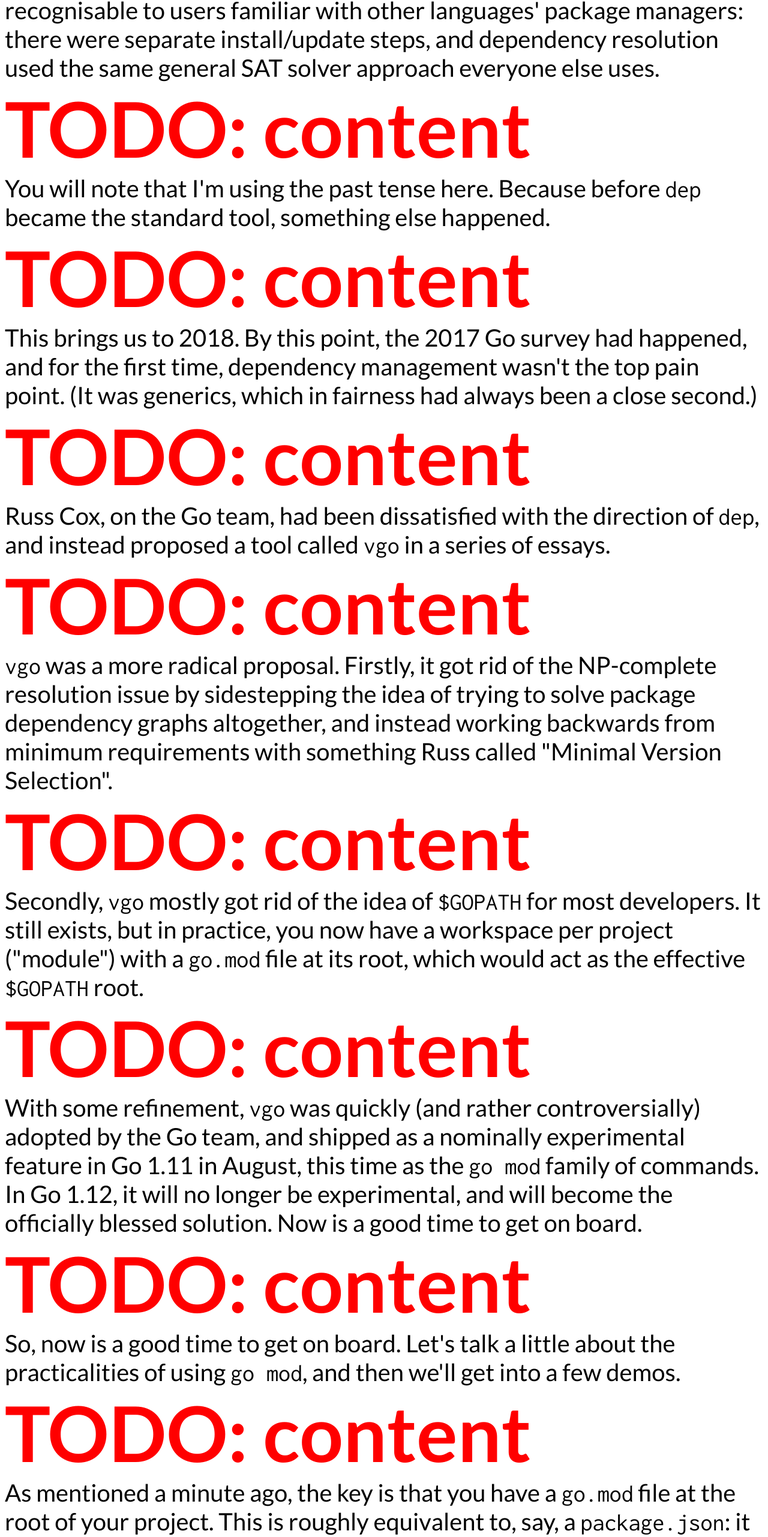
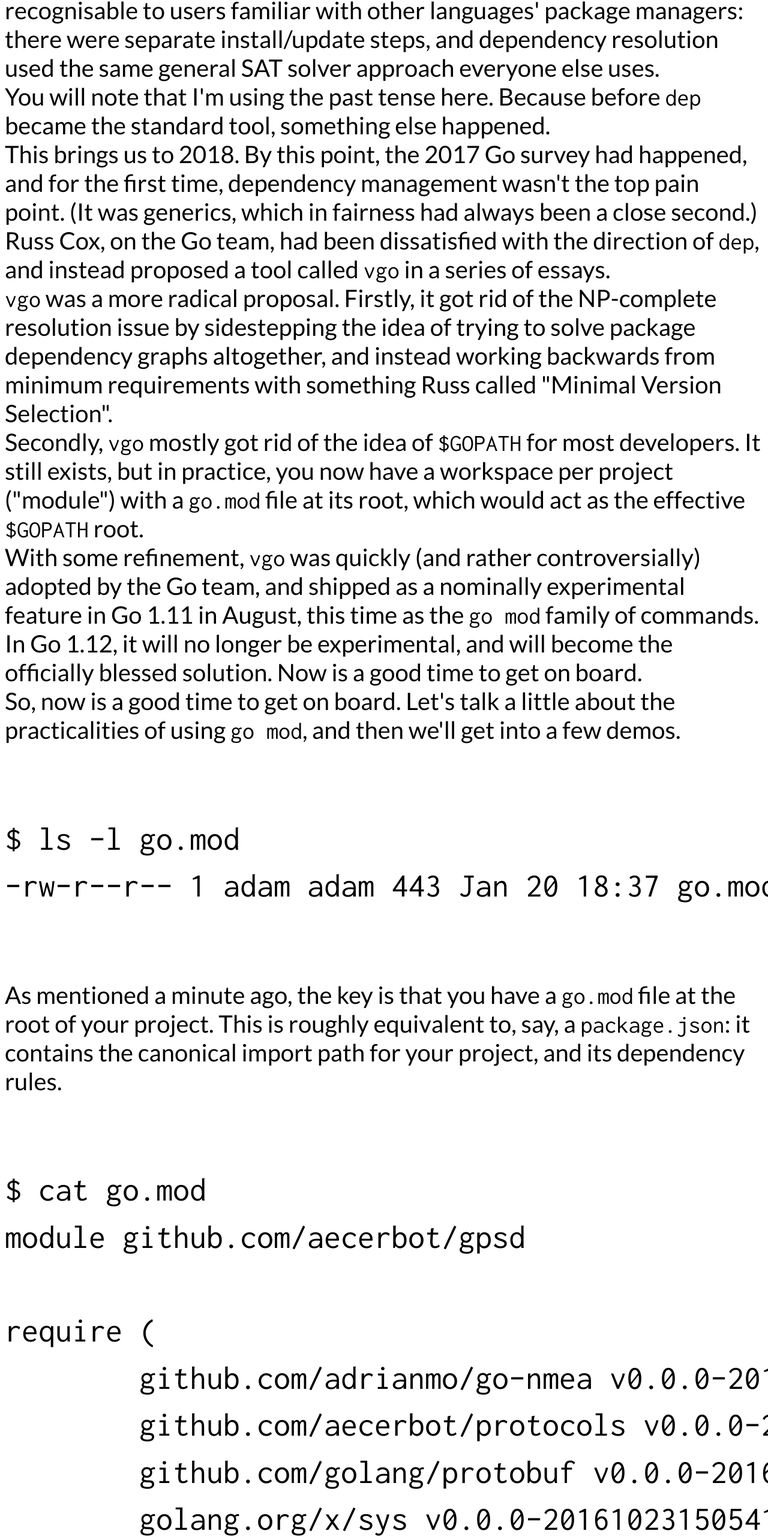
Before and after one commit to LawnGnome/what-the-dep, a website built with webpack: page content.html in a window 1280 px wide. Shown: the part 3358-5921 px from the top of the page at 60% size. Built offline with nearby package versions, Linux system fonts and the light colour scheme; what reveal.js would draw is missing.

Commit message:
Final updates, I hope.

```diff
--- a/content.html
+++ b/content.html
@@ -136,8 +136,7 @@
 						</aside>
 					</section>
 
-					<section id="ruh-roh">
-						<div class="todo">content</div>
+					<section id="ruh-roh" data-background="images/storm.jpg">
 						<aside class="notes">
 							You will note that I'm using the past tense here. Because before
 							<code>dep</code> became the standard tool, something else
@@ -146,9 +145,8 @@
 					</section>
 				</section>
 
-				<section>
-					<section id="">
-						<div class="todo">content</div>
+				<section data-background="images/gopher.jpg">
+					<section id="new-survey-monkey" data-background="images/2017.png">
 						<aside class="notes">
 							This brings us to 2018. By this point, the 2017 Go survey had
 							happened, and for the first time, dependency management wasn't
@@ -157,8 +155,7 @@
 						</aside>
 					</section>
 
-					<section id="">
-						<div class="todo">content</div>
+					<section id="vgo-emerges" data-background="images/vgo.png">
 						<aside class="notes">
 							Russ Cox, on the Go team, had been dissatisfied with the
 							direction of <code>dep</code>, and instead proposed a tool called
@@ -166,8 +163,7 @@
 						</aside>
 					</section>
 
-					<section id="">
-						<div class="todo">content</div>
+					<section id="mvs" data-background="images/mvs.png">
 						<aside class="notes">
 							<code>vgo</code> was a more radical proposal. Firstly, it got rid
 							of the NP-complete resolution issue by sidestepping the idea of
@@ -177,8 +173,7 @@
 						</aside>
 					</section>
 
-					<section id="">
-						<div class="todo">content</div>
+					<section id="no-more-gopath-ish" data-background="images/tree.png">
 						<aside class="notes">
 							Secondly, <code>vgo</code> mostly got rid of the idea of
 							<code>$GOPATH</code> for most developers. It still exists, but in
@@ -188,8 +183,7 @@
 						</aside>
 					</section>
 
-					<section id="">
-						<div class="todo">content</div>
+					<section id="go-mod-announcement" data-background="images/gomod.png">
 						<aside class="notes">
 							With some refinement, <code>vgo</code> was quickly (and rather
 							controversially) adopted by the Go team, and shipped as a
@@ -200,8 +194,7 @@
 						</aside>
 					</section>
 
-					<section id="">
-						<div class="todo">content</div>
+					<section id="practicalities">
 						<aside class="notes">
 							So, now is a good time to get on board. Let's talk a little about
 							the practicalities of using <code>go mod</code>, and then we'll
@@ -209,8 +202,11 @@
 						</aside>
 					</section>
 
-					<section id="">
-						<div class="todo">content</div>
+					<section id="go-mod" data-background="translucent">
+						<pre><code class="sh" data-trim>
+$ ls -l go.mod
+-rw-r--r-- 1 adam adam 443 Jan 20 18:37 go.mod
+						</code></pre>
 						<aside class="notes">
 							As mentioned a minute ago, the key is that you have a
 							<code>go.mod</code> file at the root of your project. This is
@@ -220,8 +216,21 @@
 						</aside>
 					</section>
 
-					<section id="">
-						<div class="todo">content</div>
+					<section id="go-mod-cat" data-background="translucent">
+						<pre><code class="sh" data-trim>
+$ cat go.mod
+module github.com/aecerbot/gpsd
+
+require (
+        github.com/adrianmo/go-nmea v0.0.0-20150824134349-c5f07dff7cbb
+        github.com/aecerbot/protocols v0.0.0-20161004060151-282bc827067e
+        github.com/golang/protobuf v0.0.0-20160930204858-df1d3ca07d2d
+        golang.org/x/sys v0.0.0-20161023150541-c200b10b5d5e
+        gopkg.in/bsm/ratelimit.v1 v1.0.0-20160220154919-db14e161995a
+        gopkg.in/bugst/go-serial.v1 v1.0.0-20161022203751-04302f262ca3
+        gopkg.in/redis.v4 v4.2.3
+)
+						</code></pre>
 						<aside class="notes">
 							Generally speaking, you create it using <code>go mod init</code>,
 							but they are human readable and writable. It uses its own special
@@ -231,8 +240,15 @@
 						</aside>
 					</section>
 
-					<section id="">
-						<div class="todo">content</div>
+					<section id="go-sum" data-background="translucent">
+						<pre><code class="sh" data-trim>
+$ head -5 go.sum
+github.com/adrianmo/go-nmea v0.0.0-20150824134349-c5f07dff7cbb h1:YJh1XZFsznh9K903A6JJESHBJ8fFvxRbwzhB5mf7JHs=
+github.com/adrianmo/go-nmea v0.0.0-20150824134349-c5f07dff7cbb/go.mod h1:4PYBXSz3NrskMK11M5JXe5Nq+WvxcMGRUNm738YWUN0=
+github.com/aecerbot/protocols v0.0.0-20161004060151-282bc827067e h1:25i4w1AItXoUaFUwQRPB51eL0pPVuLtnhPkfIS/zTIA=
+github.com/aecerbot/protocols v0.0.0-20161004060151-282bc827067e/go.mod h1:ssCa9Qb6kV2+IMyqDp+PbpFd+jWzcp4O/onMDLRc6VE=
+github.com/golang/protobuf v0.0.0-20160930204858-df1d3ca07d2d h1:THgtaeKocdlJrzf0jwy5JNrYAk+YObQ/I5Rdmsvrxto=
+						</code></pre>
 						<aside class="notes">
 							Another way in which <code>go mod</code> differs is that it
 							doesn't use lock files: because of the way MVS works, it should
@@ -243,8 +259,7 @@
 						</aside>
 					</section>
 
-					<section id="">
-						<div class="todo">content</div>
+					<section id="semver">
 						<aside class="notes">
 							The final thing to know is that you are <em>absolutely</em>
 							opting in to semantic versioning. In practice, the Go ecosystem
@@ -255,8 +270,7 @@
 						</aside>
 					</section>
 
-					<section id="">
-						<div class="todo">content</div>
+					<section id="pre-demo">
 						<aside class="notes">
 							If the demo gods are kind today, let's look at a few examples.
 						</aside>
@@ -379,7 +393,10 @@
 					</section>
 
 					<section id="releasing-a-project">
-						<div class="todo">content</div>
+						<pre><code class="sh" data-trim>
+$ git tag v1.2.3
+$ git push --tags
+						</code></pre>
 						<aside class="notes">
 							Finally, I was going to demo releasing a project, but it's
 							actually pretty uninteresting, which I guess is the point. Tag
```
Also changed, not shown: images/2017.png (added), images/gomod.png (added), images/gopher.jpg (added), images/mvs.png (added), images/storm.jpg (added), images/tree.png (added), images/vgo.png (added).
